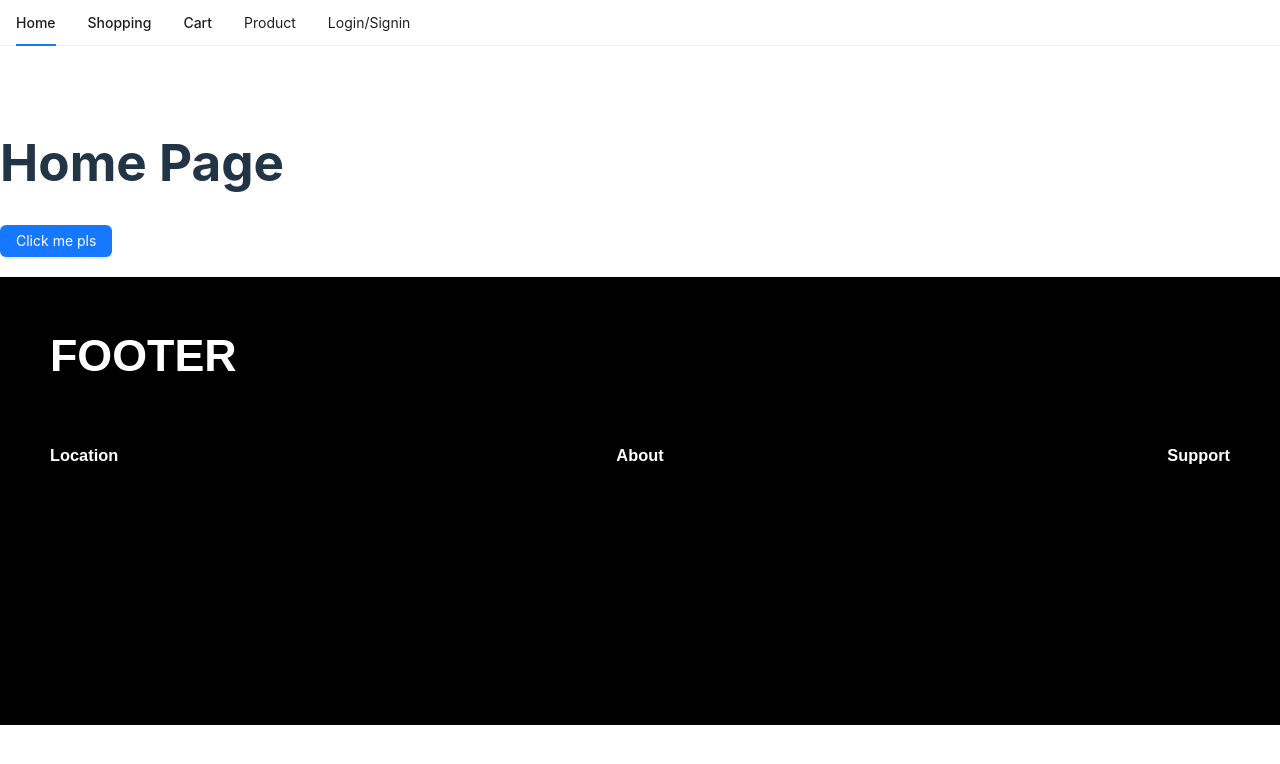
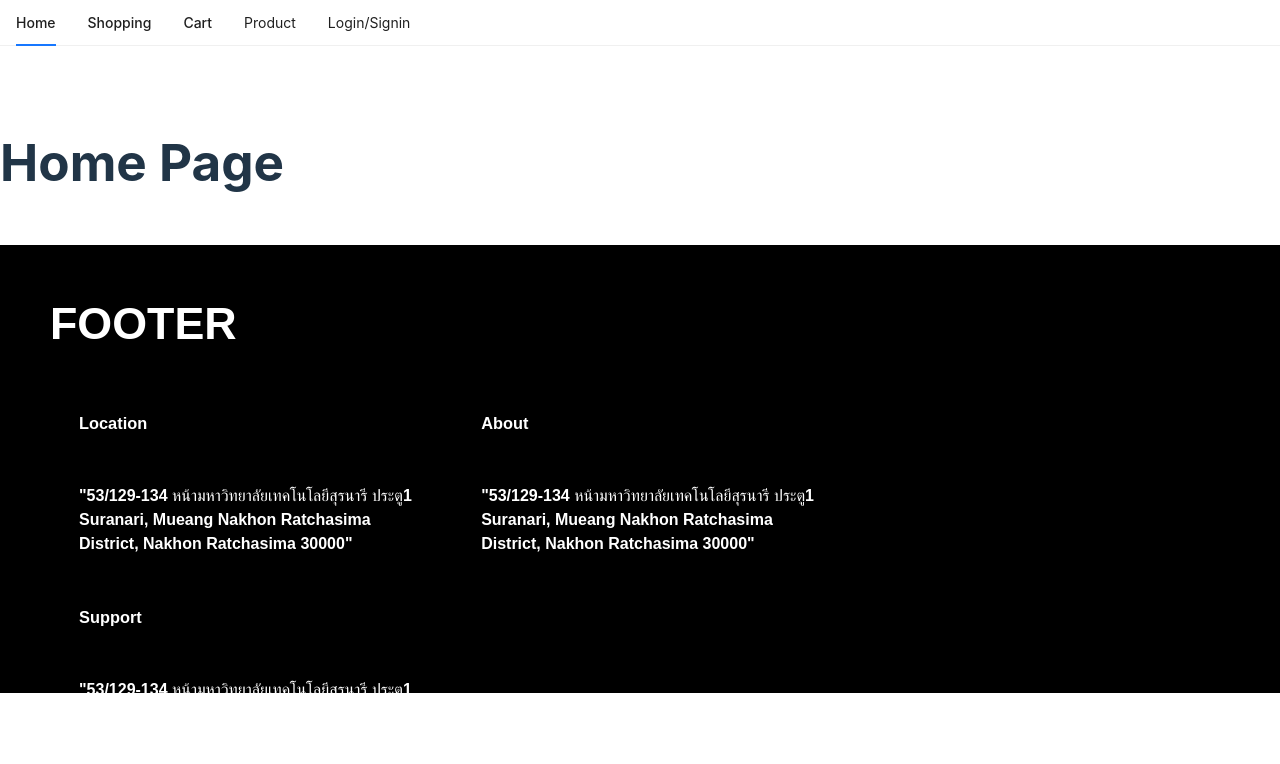
Before and after one commit to torguzer/Coop-Pre-Project, a React (Vite) app in the folder fontend/: page / in a window 1280 px wide. Shown: the top 764 px of the page. Built offline with nearby package versions, Linux system fonts and the light colour scheme.

Commit message:
basic footer is done - close #6

```diff
--- a/fontend/src/component/Footer.jsx
+++ b/fontend/src/component/Footer.jsx
@@ -1,5 +1,5 @@
 import React from 'react';
-import { Layout, Row, Col } from 'antd';
+import { Layout, Row, Col, Input } from 'antd';
 
 const { Footer } = Layout;
 
@@ -8,25 +8,46 @@ function SiteFooter() {
     <div style={{ marginTop: '20px' }}>
       <Footer style={{ height: '400px', backgroundColor: '#000000' }}>
         <Row>
-          <Col span={24}>
+          <Col span={24} >
             <h1 style={{ color: '#ffffff', fontFamily: 'Arial' }}>FOOTER</h1>
           </Col>
         </Row>
         <Row>
-          <Col span={8}>
+          <Col span={7} style={{ margin: '0 29px' }}>
+            <Row>
               <h3 style={{ color: '#ffffff', fontFamily: 'Arial', display: 'flex', justifyContent: 'flex-start' }}>
                 <p>Location</p>
               </h3>
+            </Row>
+            <Row>
+              <p style={{ fontFamily: 'Arial', fontSize: '16px', fontWeight: 'bold', color: 'white' }}>
+                "53/129-134 หน้ามหาวิทยาลัยเทคโนโลยีสุรนารี ประตู1 Suranari, Mueang Nakhon Ratchasima District, Nakhon Ratchasima 30000"
+              </p>
+            </Row>
           </Col>
-          <Col span={8}>
-            <h3 style={{ color: '#ffffff', fontFamily: 'Arial', display: 'flex', justifyContent: 'center' }}>
+          <Col span={7} style={{ margin: '0 29px' }}>
+            <Row>
+              <h3 style={{ color: '#ffffff', fontFamily: 'Arial', display: 'flex', justifyContent: 'flex-start' }}>
                 <p>About</p>
               </h3>
+            </Row>
+            <Row>
+              <p style={{ fontFamily: 'Arial', fontSize: '16px', fontWeight: 'bold', color: 'white' }}>
+                "53/129-134 หน้ามหาวิทยาลัยเทคโนโลยีสุรนารี ประตู1 Suranari, Mueang Nakhon Ratchasima District, Nakhon Ratchasima 30000"
+              </p>
+            </Row>
           </Col>
-          <Col span={8}>
-            <h3 style={{ color: '#ffffff', fontFamily: 'Arial', display: 'flex', justifyContent: 'flex-end' }}>
+          <Col span={7} style={{ margin: '0 29px' }}>
+            <Row>
+              <h3 style={{ color: '#ffffff', fontFamily: 'Arial', display: 'flex', justifyContent: 'end' }}>
                 <p>Support</p>
               </h3>
+            </Row>
+            <Row>
+              <p style={{ fontFamily: 'Arial', fontSize: '16px', fontWeight: 'bold', color: 'white' }}>
+                "53/129-134 หน้ามหาวิทยาลัยเทคโนโลยีสุรนารี ประตู1 Suranari, Mueang Nakhon Ratchasima District, Nakhon Ratchasima 30000"
+              </p>
+            </Row>
           </Col>
         </Row>
       </Footer>
--- a/fontend/src/component/Home.jsx
+++ b/fontend/src/component/Home.jsx
@@ -1,46 +1,10 @@
 import React, { useState } from "react";
-import { Button, Popover, Space } from "antd";
 
 function Home() {
-  const [disableButton, setDisableButton] = useState(false);
-  const [visible, setVisible] = useState(false);
-
-  const handleMouseMove = () => {
-    setDisableButton(true);
-    setTimeout(() => {
-      setDisableButton(false);
-    }, 3000); // disable button for 3 seconds
-  };
-
-  const handleVisibleChange = (visible) => {
-    setVisible(visible);
-  };
-
-  const content = (
-    <div>
-      <p>Burhhh This is a popup</p>
-    </div>
-  );
 
   return (
     <div>
       <h1>Home Page</h1>
-      <Space wrap>
-        <Popover
-          content={content}
-          trigger="hover"
-          visible={visible}
-          onVisibleChange={handleVisibleChange}
-        >
-          <Button
-            type="primary"
-            disabled={disableButton}
-            onMouseMove={handleMouseMove}
-          >
-            Click me pls
-          </Button>
-        </Popover>
-      </Space>
     </div>
   );
 }
--- a/fontend/src/component/ProductCreate/ProductCreate.jsx
+++ b/fontend/src/component/ProductCreate/ProductCreate.jsx
@@ -34,6 +34,7 @@ function ProductCreate() {
                                         display: 'flex',
                                         flexDirection: 'column',
                                         justifyContent: 'space-between',
+                                        textAlign: 'center'
                                     }}
                                 >
                                     <div style={{ display: 'flex', justifyContent: 'center' }}>
```
Lines whose indentation alone changed are shown as unchanged.
